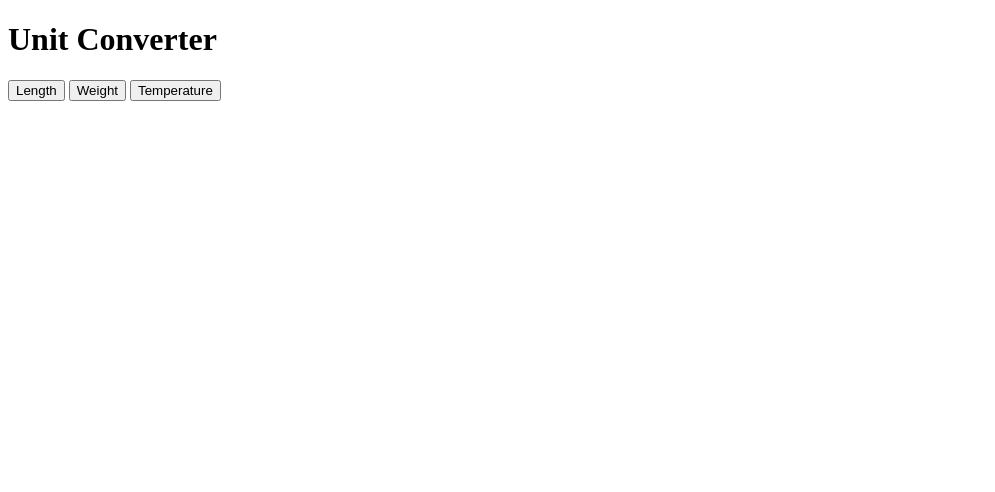
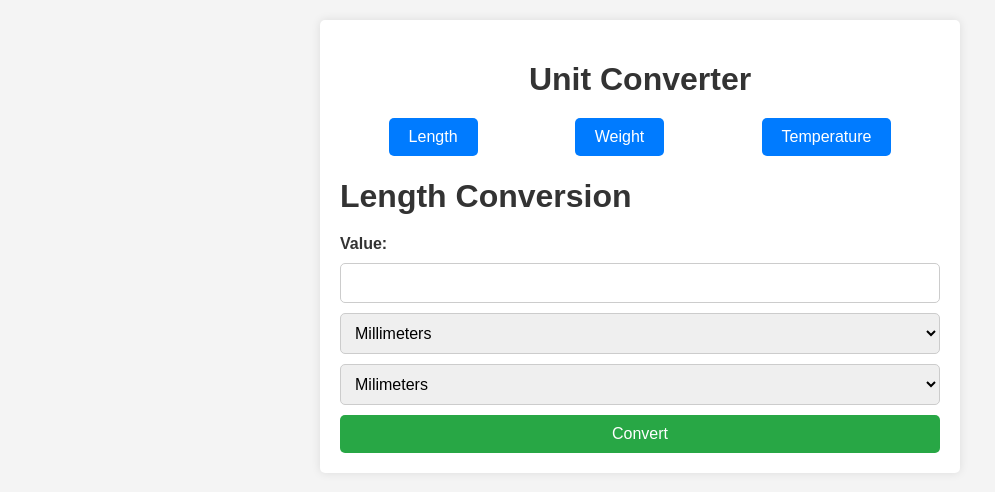
Before and after one commit to Yafet01/unit-convertor, a website: page index.html in a window 1280 px wide. Shown: the whole page, without its empty margins (0-995 px from the left). Drawn offline with Linux system fonts and the light colour scheme.

Commit message:
another one

```diff
--- a/index.html
+++ b/index.html
@@ -4,6 +4,7 @@
     <meta charset="UTF-8">
     <meta name="viewport" content="width=device-width, initial-scale=1.0">
     <title>Unit Converter</title>
+    <link rel="stylesheet" href="styles/style.css">
 </head>
 <body>
     <div class="container">
@@ -12,7 +13,7 @@
         <div class="tabs">
             <button class="tab-button active" onclick="loadForm('length.html')">Length</button>
             <button class="tab-button" onclick="loadForm('weight.html')">Weight</button>
-            <button class="tab-button" onclick="loadForm('temp.html')">Temperature</button>
+            <button class="tab-button" onclick="loadForm('temperature.html')">Temperature</button>
         </div>
 
         <div id="form-container">
@@ -25,6 +26,6 @@
         </div>
     </div>
 
-    <script src="scripts/unit.js"></script>
+    <script src="script/unit.js"></script>
 </body>
 </html>
--- a/script/unit.js
+++ b/script/unit.js
@@ -1,3 +1,47 @@
+document.addEventListener('DOMContentLoaded', function() {
+    loadForm('length.html'); // Load the length form by default
+});
+
+function loadForm(file) {
+    fetch(file)
+        .then(response => response.text())
+        .then(html => {
+            document.getElementById('form-container').innerHTML = html;
+            document.querySelectorAll('.tab-button').forEach(button => {
+                button.classList.remove('active');
+            });
+            document.querySelector(`[onclick="loadForm('${file}')"]`).classList.add('active');
+            document.getElementById('result-container').style.display = 'none';
+        });
+}
+
+function convert(event, type) {
+    event.preventDefault();
+
+    let value, fromUnit, toUnit, convertedValue;
+
+    if (type === 'length') {
+        value = parseFloat(document.getElementById('length-value').value);
+        fromUnit = document.getElementById('length-from').value;
+        toUnit = document.getElementById('length-to').value;
+        convertedValue = convertLength(value, fromUnit, toUnit);
+    } else if (type === 'weight') {
+        value = parseFloat(document.getElementById('weight-value').value);
+        fromUnit = document.getElementById('weight-from').value;
+        toUnit = document.getElementById('weight-to').value;
+        convertedValue = convertWeight(value, fromUnit, toUnit);
+    } else if (type === 'temperature') {
+        value = parseFloat(document.getElementById('temperature-value').value);
+        fromUnit = document.getElementById('temperature-from').value;
+        toUnit = document.getElementById('temperature-to').value;
+        convertedValue = convertTemperature(value, fromUnit, toUnit);
+    }
+
+    document.getElementById('result-text').textContent = `Converted Value: ${convertedValue}`;
+    document.getElementById('form-container').style.display = 'none';
+    document.getElementById('result-container').style.display = 'block';
+}
+
 function convertLength(value, fromUnit, toUnit) {
     const lengthUnit = {
         'mm': 0.001,
@@ -43,3 +87,8 @@ function convertTemp(value, fromUnit, toUnit) {
     if (toUnit === 'Fahrenheit') return celsiusValue * 9 / 5 + 32;
     if (toUnit === 'Kelvin') return celsiusValue + 273.15;
 }
+
+function reset() {
+    document.getElementById('result-container').style.display = 'none';
+    document.getElementById('form-container').style.display = 'block';
+}
--- /dev/null
+++ b/styles/style.css
@@ -0,0 +1,82 @@
+body {
+    font-family: Arial, sans-serif;
+    background-color: #f4f4f4;
+    color: #333;
+    margin: 0;
+    padding: 20px;
+}
+
+.container {
+    max-width: 600px;
+    margin: 0 auto;
+    background-color: #fff;
+    padding: 20px;
+    border-radius: 5px;
+    box-shadow: 0 0 10px rgba(0, 0, 0, 0.1);
+}
+
+h1 {
+    text-align: center;
+    margin-bottom: 20px;
+}
+
+#title {
+    text-align: left;
+}
+
+.tabs {
+    display: flex;
+    justify-content: space-around;
+    margin-bottom: 20px;
+}
+
+.tab-button {
+    background-color: #007bff;
+    color: #fff;
+    border: none;
+    padding: 10px 20px;
+    cursor: pointer;
+    border-radius: 5px;
+    transition: background-color 0.3s;
+}
+
+.tab-button:hover {
+    background-color: #0056b3;
+}
+
+form {
+    display: flex;
+    flex-direction: column;
+    gap: 10px;
+}
+
+label {
+    font-weight: bold;
+}
+
+input, select, button {
+    padding: 10px;
+    font-size: 1rem;
+    border-radius: 5px;
+    border: 1px solid #ccc;
+}
+
+button {
+    background-color: #28a745;
+    color: #fff;
+    border: none;
+    cursor: pointer;
+    transition: background-color 0.3s;
+}
+
+button:hover {
+    background-color: #218838;
+}
+
+button[type="reset"] {
+    background-color: #dc3545;
+}
+
+button[type="reset"]:hover {
+    background-color: #c82333;
+}
```
Also changed, not shown: weight.html (+0 -1 lines), length.html (line endings or trailing spaces), temperature.html (renamed from temp.html).
